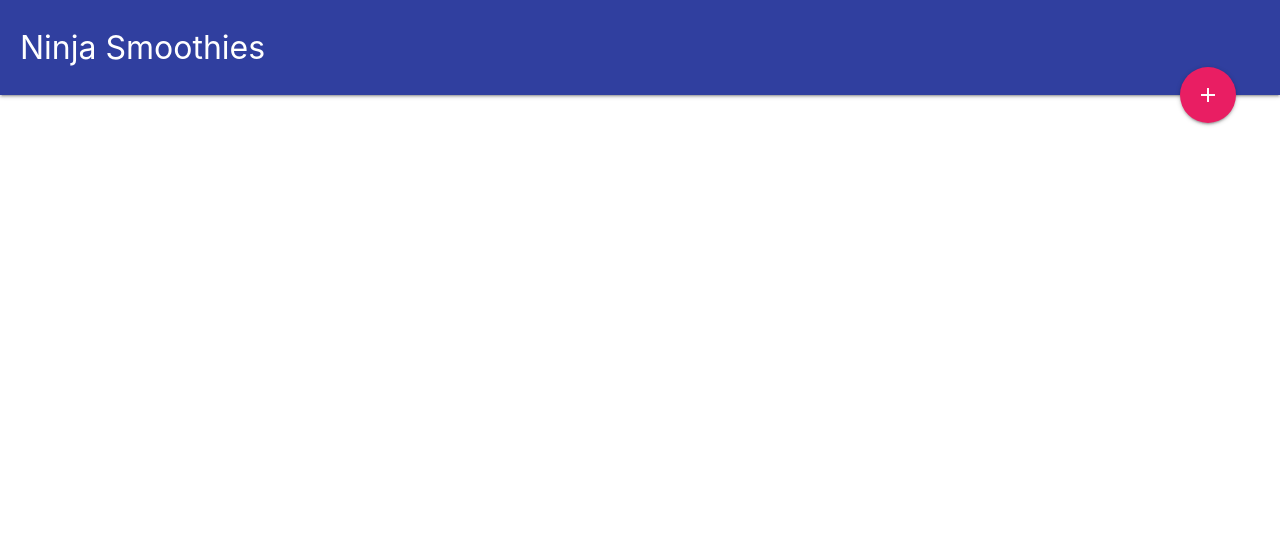
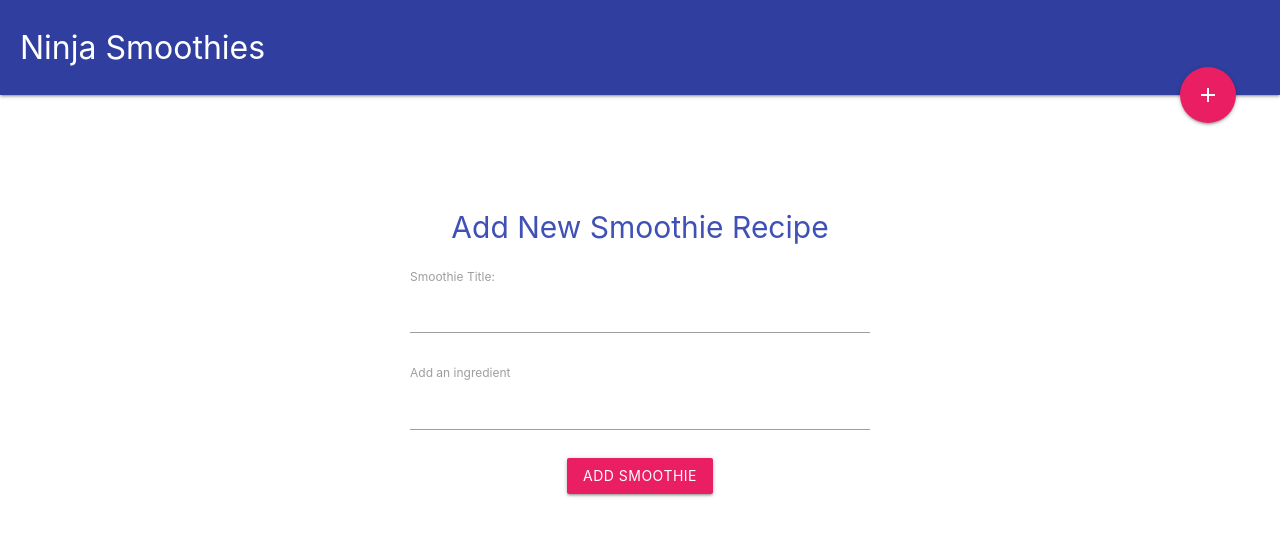
Before and after one commit to Djarid/netninja, a Vue app in the folder vue+firebase/ninja-smoothies/: page /add-smoothie in a window 1280 px wide. Shown: the top 536 px of the page. Built offline with nearby package versions, Linux system fonts and the light colour scheme; no server answers.

Commit message:
lessone 47 - Add Smoothie component

```diff
--- /dev/null
+++ b/vue+firebase/ninja-smoothies/src/components/AddSmoothie.vue
@@ -0,0 +1,50 @@
+<template>
+    <div class="add-smoothie container">
+        <h2 class="center-align indigo-text">Add New Smoothie Recipe</h2>
+        <form @submit.prevent="AddSmoothie">
+            <div class="field title">
+                <label for="title">Smoothie Title:</label>
+                <input type="text" name="title" v-model="title">
+            </div>
+            <div class="field add-ingredient">
+                <label for="add-ingredient">Add an ingredient</label>
+                <input type="text" name="add-ingredient">
+            </div>
+            <div class="field center-align">
+                <button class="btn pink">Add Smoothie</button>
+            </div>
+        </form>
+    </div>
+
+</template>
+
+<script>
+export default {
+    name: 'AddSmoothie',
+    data() {
+        return {
+            title: null
+        }
+    },
+    methods: {
+        AddSmoothie() {
+            console.log(this.title)
+        }
+    }
+}
+</script>
+
+<style>
+.add-smoothie {
+    margin-top: 60px;
+    padding: 20px;
+    max-width: 500px;
+}
+.add-smoothie h2 {
+    font-size: 2em;
+    margin-top: 20px auto;
+}
+.add-smoothie .field {
+    margin: 20px auto;
+}
+</style>
--- a/vue+firebase/ninja-smoothies/src/components/Navbar.vue
+++ b/vue+firebase/ninja-smoothies/src/components/Navbar.vue
@@ -2,11 +2,11 @@
     <div class="navbar">
         <nav class="nav-extended indigo darken-2">
             <div class="nav-content">
-                <router-link to="">
+                <router-link :to="{ name: 'Index'}">
                     <span class="nav-title">Ninja Smoothies</span>
                 </router-link>
                 <a href="" class="btn-floating btn-large halfway-fab pink">
-                    <router-link to="">
+                    <router-link :to="{ name: 'AddSmoothie' }">
                         <i class="material-icons">add</i>
                     </router-link>
                 </a>
--- a/vue+firebase/ninja-smoothies/src/router/index.js
+++ b/vue+firebase/ninja-smoothies/src/router/index.js
@@ -1,6 +1,7 @@
 import Vue from 'vue'
 import VueRouter from 'vue-router'
 import Index from '../views/Index.vue'
+import AddSmoothie from '@/components/AddSmoothie'
 
 Vue.use(VueRouter)
 
@@ -17,6 +18,11 @@ Vue.use(VueRouter)
     // this generates a separate chunk (about.[hash].js) for this route
     // which is lazy-loaded when the route is visited.
     component: () => import(/* webpackChunkName: "about" */ '../views/About.vue')
+  },
+  {
+    path: '/add-smoothie',
+    name: 'AddSmoothie',
+    component: AddSmoothie
   }
 ]
 
```
